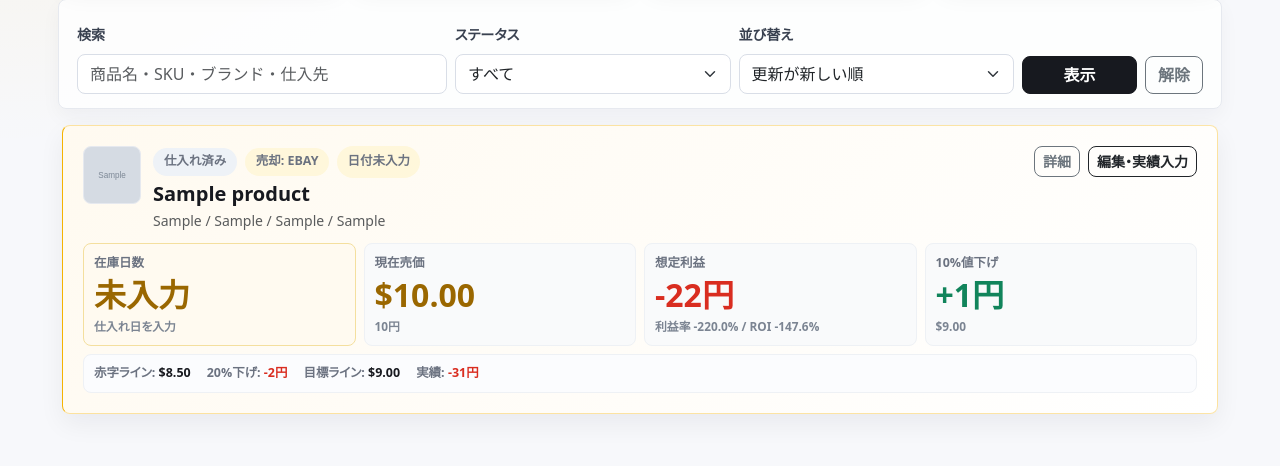
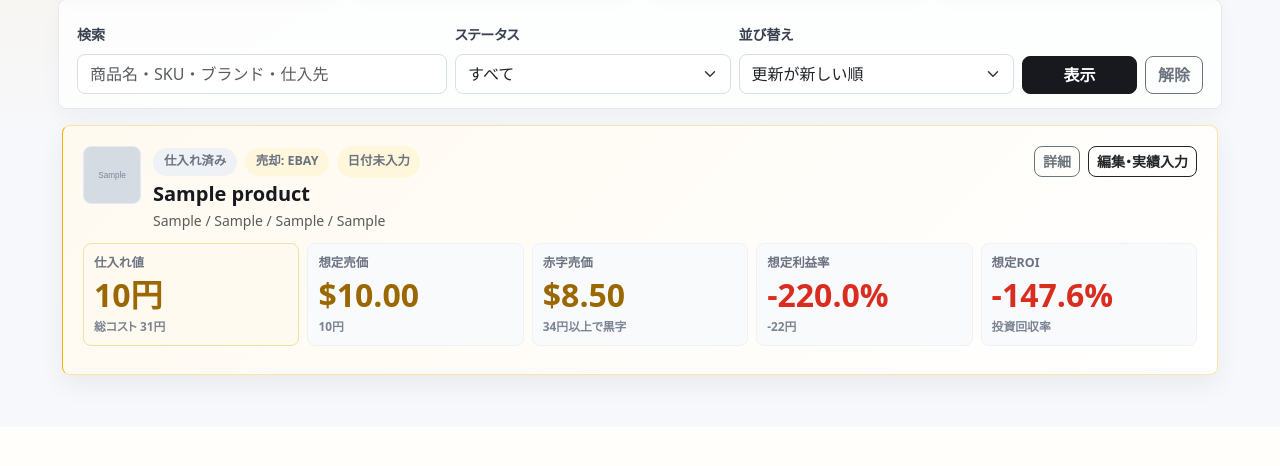
Before and after one commit to ryo0905-eng/seller-hub, a Django app: page / in a window 1280 px wide. Shown: the part 397-863 px from the top of the page. After the commit the page ends 788 px from the top, so only its background shows below. Run offline with Django 5.2, Linux system fonts and the light colour scheme; a user stored in the database is signed in; tables that the repository leaves empty hold one stand-in row (values such as "Sample post"); grey boxes marked "Sample" are stand-in pictures.

Commit message:
Focus pricing cards on core metrics

```diff
--- a/profittracker/templates/profittracker/product_list.html
+++ b/profittracker/templates/profittracker/product_list.html
@@ -114,12 +114,12 @@
 
                         <div class="decision-summary">
                             <div class="summary-tile highlight">
-                                <span>在庫日数</span>
-                                <strong>{% if product.inventory_age_days != None %}{{ product.inventory_age_days }}日{% else %}未入力{% endif %}</strong>
-                                <small>{{ decision.message }}</small>
+                                <span>仕入れ値</span>
+                                <strong>{{ product.purchase_price_jpy|floatformat:0 }}円</strong>
+                                <small>総コスト {{ pricing.total_cost_jpy|floatformat:0 }}円</small>
                             </div>
                             <div class="summary-tile">
-                                <span>現在売価</span>
+                                <span>想定売価</span>
                                 <strong>
                                     {% if product.expected_sale_price_usd != None %}
                                         ${{ product.expected_sale_price_usd }}
@@ -130,26 +130,20 @@
                                 <small>{% if product.expected_sale_price_usd != None %}{{ product.sale_price_jpy|floatformat:0 }}円{% else %}{{ product.ebay_fee_rate }}%手数料{% endif %}</small>
                             </div>
                             <div class="summary-tile">
-                                <span>想定利益</span>
-                                <strong class="{% if product.expected_profit_jpy < 0 %}text-danger{% else %}text-success{% endif %}">
-                                    {% if product.expected_profit_jpy > 0 %}+{% endif %}{{ product.expected_profit_jpy|floatformat:0 }}円
-                                </strong>
-                                <small>利益率 {{ product.profit_rate }}% / ROI {{ product.roi }}%</small>
+                                <span>赤字売価</span>
+                                <strong>{% if pricing.breakeven_usd != None %}${{ pricing.breakeven_usd }}{% elif pricing.breakeven_jpy != None %}{{ pricing.breakeven_jpy|floatformat:0 }}円{% else %}-{% endif %}</strong>
+                                <small>{% if pricing.breakeven_jpy != None %}{{ pricing.breakeven_jpy|floatformat:0 }}円以上で黒字{% else %}計算不可{% endif %}</small>
                             </div>
                             <div class="summary-tile">
-                                <span>10%値下げ</span>
-                                <strong class="{% if pricing.discount_10.profit_jpy < 0 %}text-danger{% else %}text-success{% endif %}">
-                                    {% if pricing.discount_10.profit_jpy > 0 %}+{% endif %}{{ pricing.discount_10.profit_jpy|floatformat:0 }}円
-                                </strong>
-                                <small>{% if pricing.discount_10.sale_price_usd != None %}${{ pricing.discount_10.sale_price_usd }}{% else %}{{ pricing.discount_10.sale_price_jpy|floatformat:0 }}円{% endif %}</small>
+                                <span>想定利益率</span>
+                                <strong class="{% if product.profit_rate < 0 %}text-danger{% else %}text-success{% endif %}">{{ product.profit_rate }}%</strong>
+                                <small>{% if product.expected_profit_jpy > 0 %}+{% endif %}{{ product.expected_profit_jpy|floatformat:0 }}円</small>
                             </div>
-                        </div>
-
-                        <div class="decision-subline">
-                            <span>赤字ライン: <b>{% if pricing.breakeven_usd != None %}${{ pricing.breakeven_usd }}{% elif pricing.breakeven_jpy != None %}{{ pricing.breakeven_jpy|floatformat:0 }}円{% else %}-{% endif %}</b></span>
-                            <span>20%下げ: <b class="{% if pricing.discount_20.profit_jpy < 0 %}text-danger{% else %}text-success{% endif %}">{% if pricing.discount_20.profit_jpy > 0 %}+{% endif %}{{ pricing.discount_20.profit_jpy|floatformat:0 }}円</b></span>
-                            <span>目標ライン: <b>{% if pricing.target_sale_usd != None %}${{ pricing.target_sale_usd }}{% elif pricing.target_sale_jpy != None %}{{ pricing.target_sale_jpy|floatformat:0 }}円{% else %}-{% endif %}</b></span>
-                            <span>実績: <b class="{% if product.actual_profit_jpy != None and product.actual_profit_jpy < 0 %}text-danger{% elif product.actual_profit_jpy != None %}text-success{% endif %}">{% if product.actual_profit_jpy != None %}{% if product.actual_profit_jpy > 0 %}+{% endif %}{{ product.actual_profit_jpy|floatformat:0 }}円{% else %}未売却{% endif %}</b></span>
+                            <div class="summary-tile">
+                                <span>想定ROI</span>
+                                <strong class="{% if product.roi < 0 %}text-danger{% else %}text-success{% endif %}">{{ product.roi }}%</strong>
+                                <small>投資回収率</small>
+                            </div>
                         </div>
                     </div>
                 </article>
--- a/static/css/app.css
+++ b/static/css/app.css
@@ -523,7 +523,7 @@ main.container {
 .decision-summary {
     display: grid;
     gap: 8px;
-    grid-template-columns: repeat(4, minmax(0, 1fr));
+    grid-template-columns: repeat(5, minmax(0, 1fr));
     margin-bottom: 8px;
     width: 100%;
 }
@@ -562,7 +562,7 @@ main.container {
 .actual-strip b {
     color: var(--app-text);
     display: block;
-    font-size: 1rem;
+    font-size: 1.08rem;
     font-weight: 850;
     line-height: 1.15;
 }
@@ -658,7 +658,7 @@ main.container {
 
 @media (max-width: 991.98px) {
     .decision-summary {
-        grid-template-columns: repeat(2, minmax(0, 1fr));
+        grid-template-columns: repeat(3, minmax(0, 1fr));
     }
 
     .decision-header {
@@ -672,7 +672,7 @@ main.container {
     }
 
     .decision-summary {
-        grid-template-columns: 1fr;
+        grid-template-columns: repeat(2, minmax(0, 1fr));
     }
 
     .decision-actions {
```
Also changed, not shown: profittracker/tests.py (+6 -3 lines).
